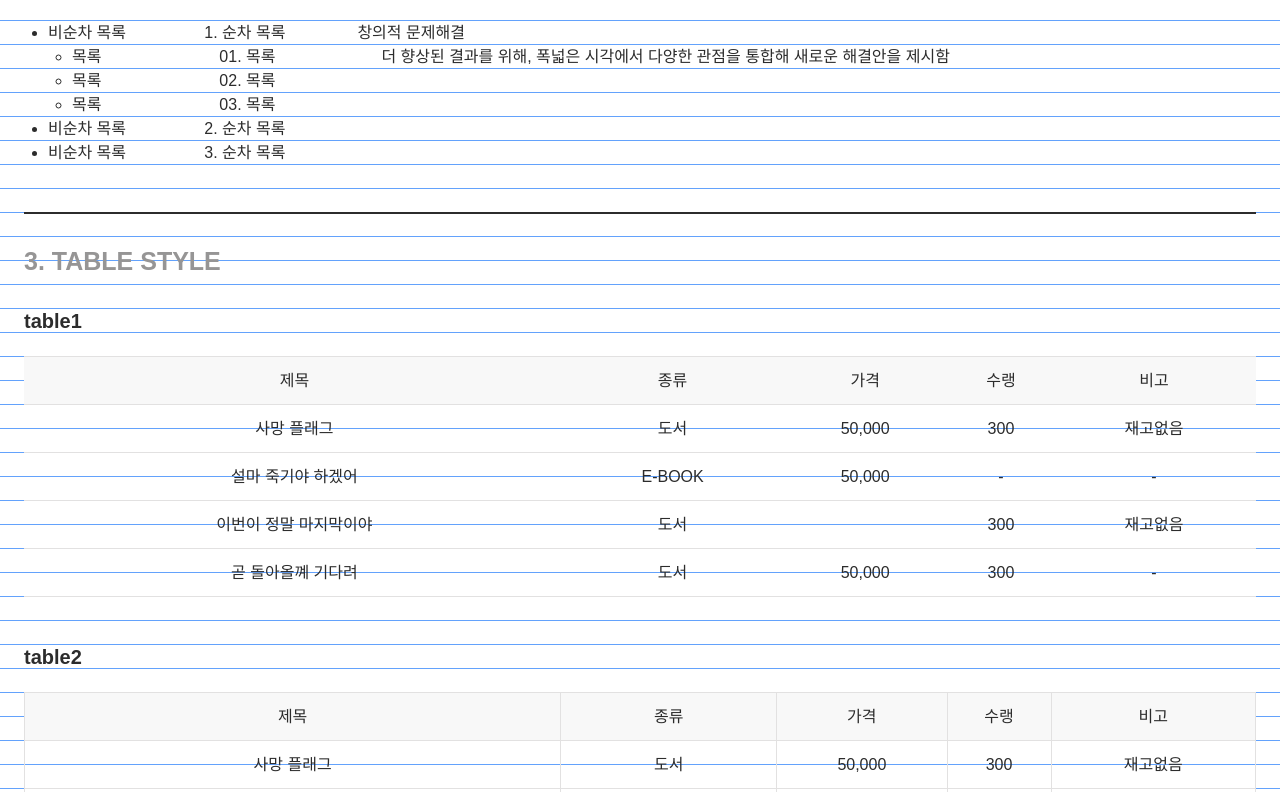
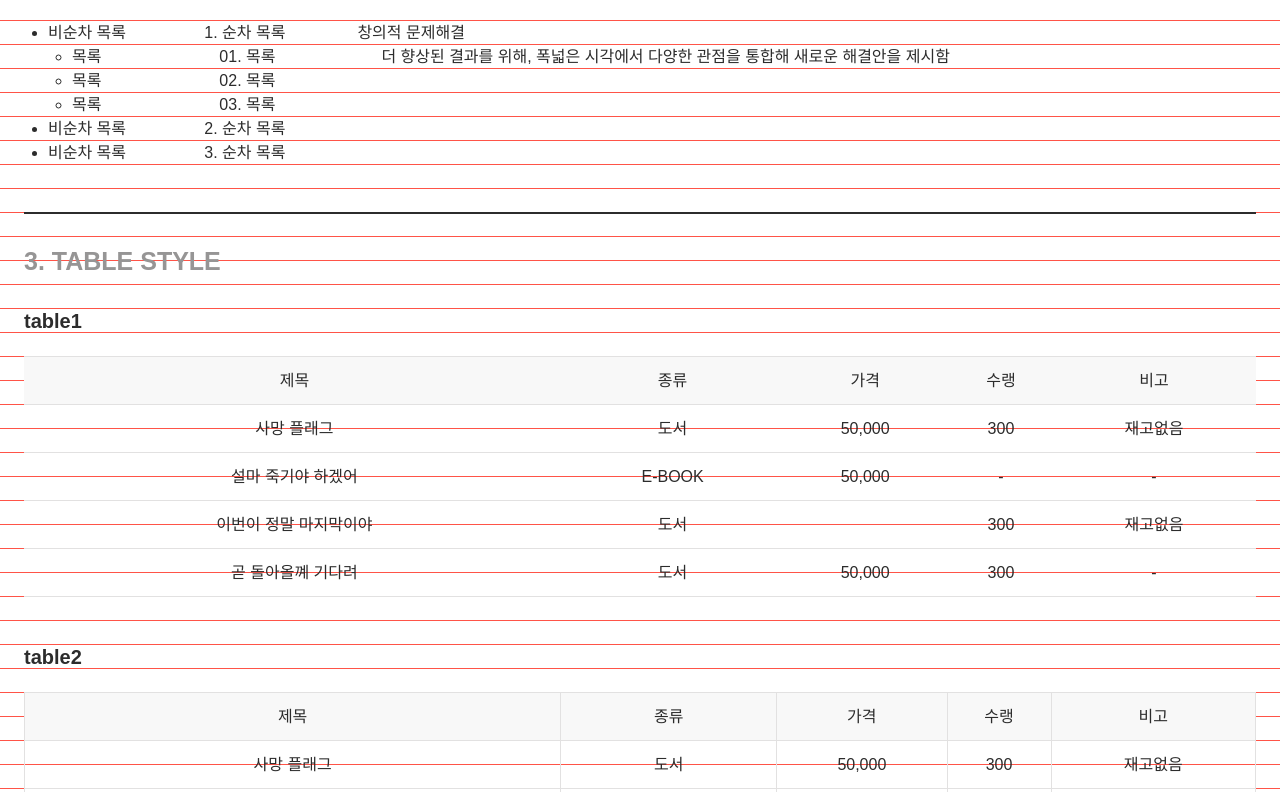
Before and after one commit to dumplehomin/fds-homework, a plain HTML site: page UI_Kit/index.html in a window 1280 px wide. In both pictures the pointer is over the element 640 px from the left and 1019 px from the top of the page. Shown: the part 627-1419 px from the top of the page. Drawn offline with Linux system fonts and the light colour scheme; a web font is replaced by a local one.

Commit message:
no message

```diff
--- a/UI_Kit/style.css
+++ b/UI_Kit/style.css
@@ -13,7 +13,7 @@ body {
 
 body:hover {
     background-image: linear-gradient( 180deg,
-		transparent 97%, #63a2fc 97%);
+		transparent 97%, #ff5448 97%);
 	background-size: 1px 24px;
 }
 
```
